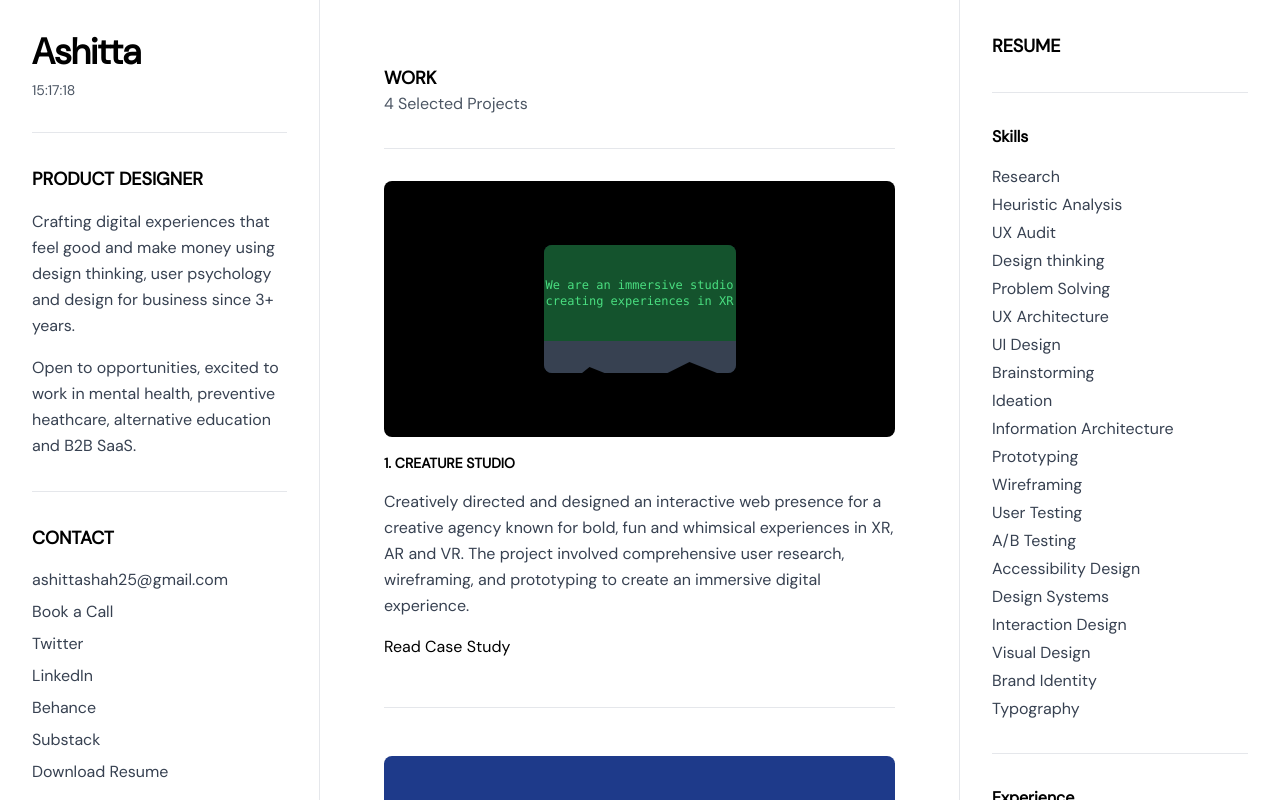
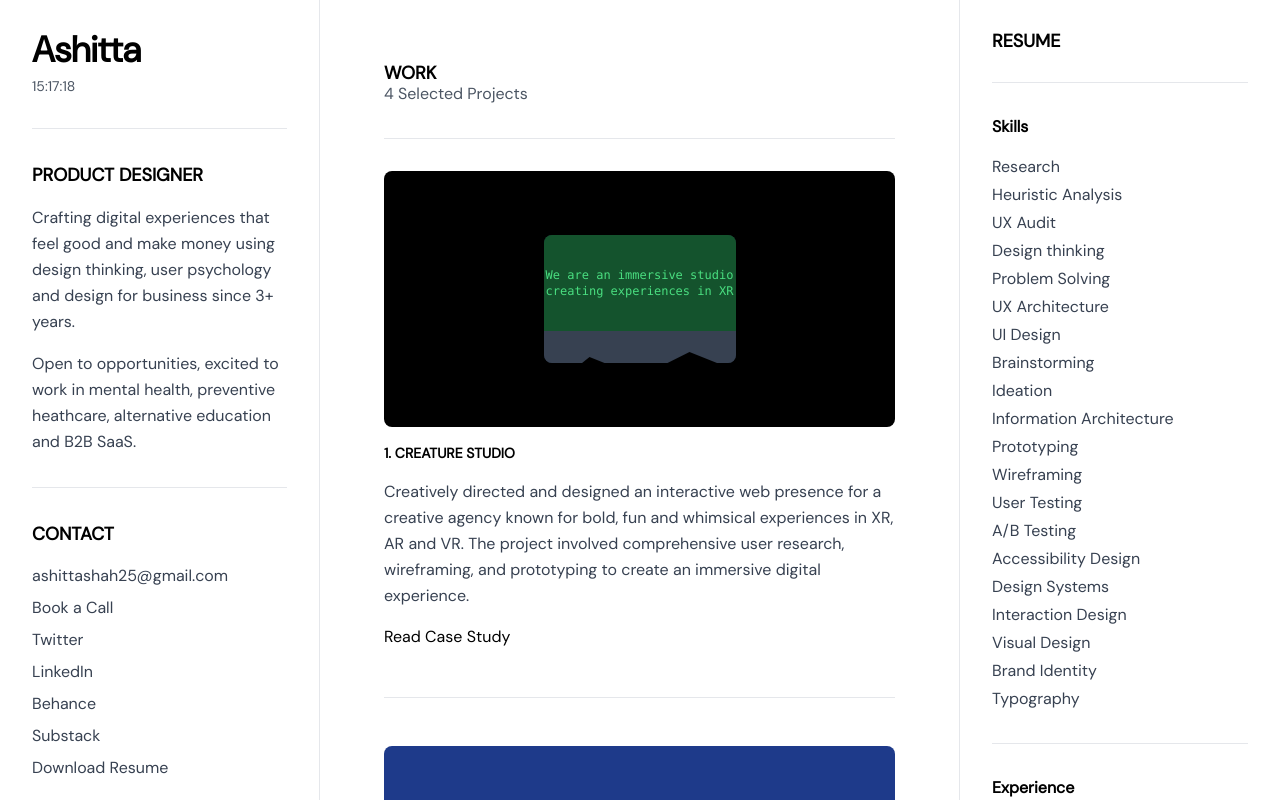
Before and after one commit to sidbharth/ashitta-portfolio, a plain HTML site: page index.html in a window 1280 px wide. Drawn offline with nearby package versions, Linux system fonts and the light colour scheme.

Commit message:
Update index.html

```diff
--- a/index.html
+++ b/index.html
@@ -73,7 +73,7 @@
             <div class="space-y-8">
                 <!-- Header -->
                 <div class="pb-8 border-b border-gray-200">
-                    <h1 class="text-4xl font-bold mb-2 text-black">Ashitta</h1>
+                    <h1 class="text-4xl font-bold mb-2 text-black leading-none">Ashitta</h1>
                     <p class="text-gray-600 text-sm" id="live-clock">8:23:27 PM</p>
                 </div>
 
@@ -128,7 +128,7 @@
         <div class="w-1/2 bg-white p-8 scroll-column custom-scrollbar border-r border-gray-200">
             <div class="p-8">
                 <div class="mb-8 pb-8 border-b border-gray-200">
-                    <h2 class="text-lg font-bold text-black">WORK</h2>
+                    <h2 class="text-lg font-bold text-black leading-none">WORK</h2>
                     <p class="text-gray-600">4 Selected Projects</p>
                 </div>
 
@@ -239,7 +239,7 @@
         <!-- Right Column - Resume (INDEPENDENTLY SCROLLABLE) -->
         <div class="w-1/4 bg-white p-8 scroll-column custom-scrollbar">
             <div class="mb-8 pb-8 border-b border-gray-200">
-                <h2 class="text-lg font-bold text-black">RESUME</h2>
+                <h2 class="text-lg font-bold text-black leading-none">RESUME</h2>
             </div>
 
             <!-- Skills -->
```
